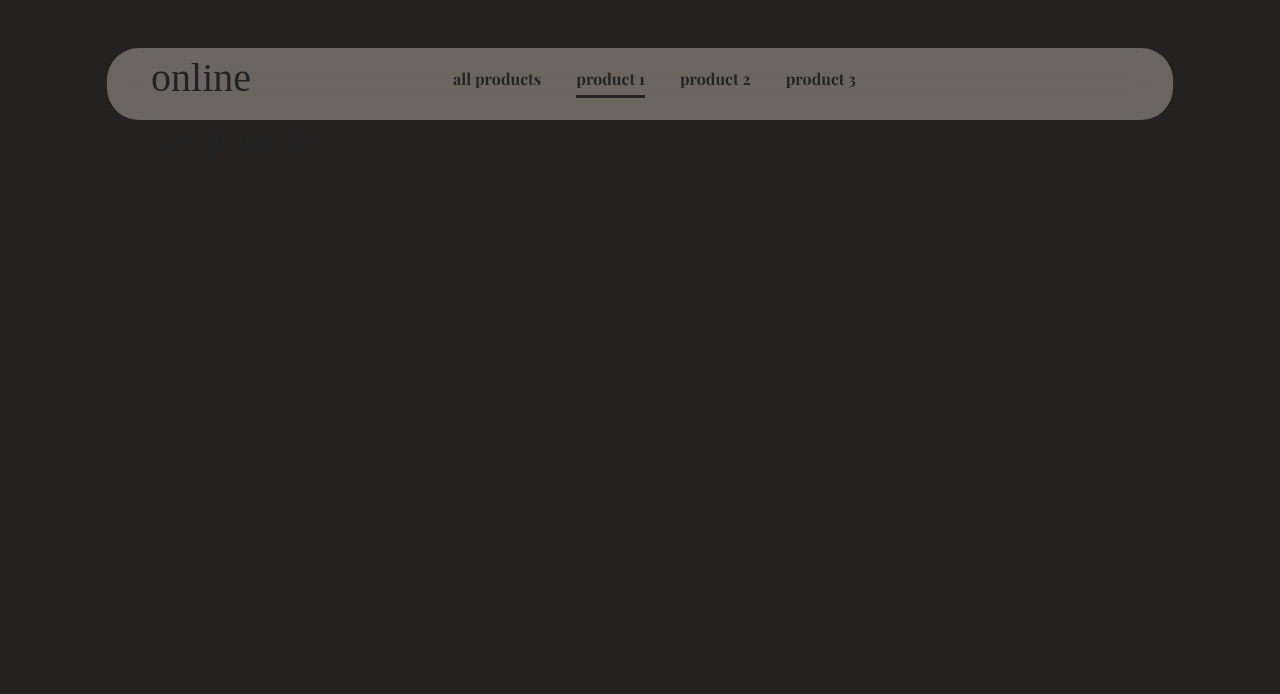
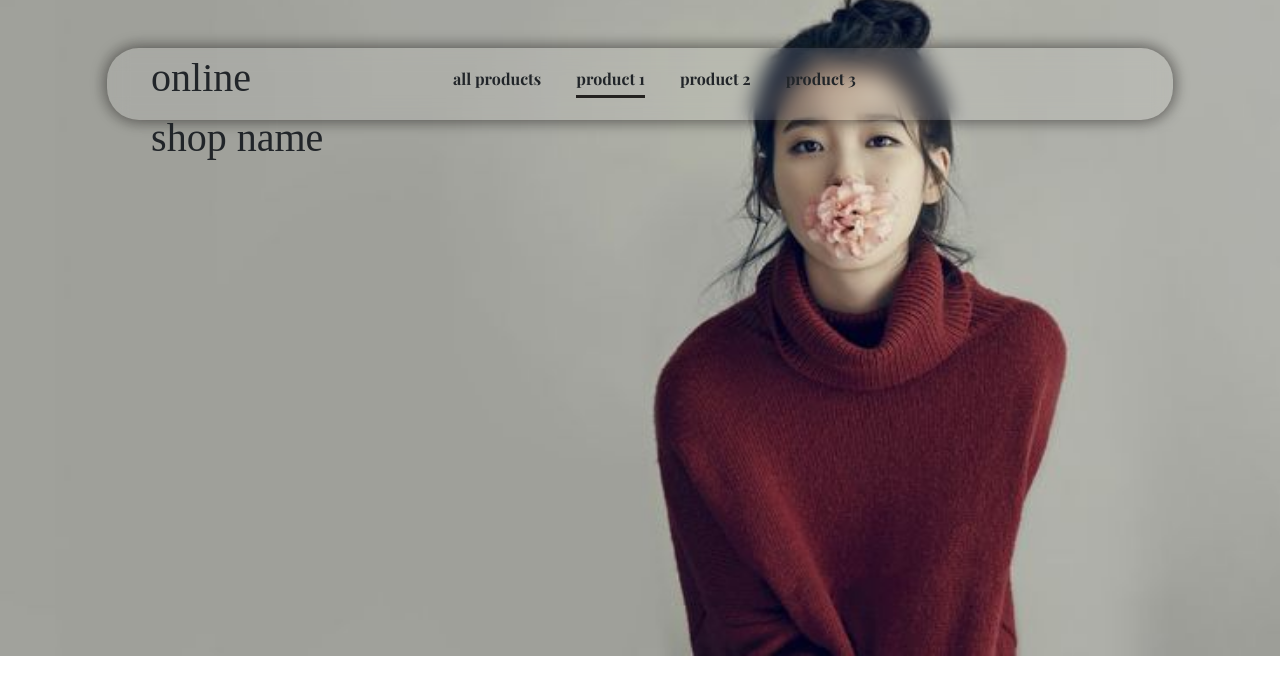
Before and after one commit to amirejokar/shop, a React (Create React App) app: page / in a window 1280 px wide. Shown: the top 694 px of the page. Built offline with nearby package versions, Linux system fonts and the light colour scheme; a web font is replaced by a local one.

Commit message:
fix image

```diff
--- a/src/App.css
+++ b/src/App.css
@@ -18,7 +18,7 @@
 }
 
 body{
-    background-color: var(--dark-brown) ;
+    background-color: var(--dark-brown)var(--dark-brown) ;
 }
 
 li{
--- a/src/Components/Topbar/index.css
+++ b/src/Components/Topbar/index.css
@@ -1,40 +1,42 @@
-img.header-img{
-    display: none;
-    z-index: 1;
-    margin-top: -3rem;
+img.header-img {
+  z-index: -1;
+  margin-top: -4rem;
   background-size: cover;
 }
-div.nabar{
+div.nabar {
+  position: absolute;
+  position: fixed;
   display: flex;
   flex-direction: row;
   align-items: center;
   z-index: 2;
-    background-color: var(--white);
-    backdrop-filter: blur(1rem);
+  background-color: rgba(255, 255, 255, 0.1);
+  backdrop-filter: blur(10px);
   margin-top: 3rem !important;
   border-radius: 2rem;
   height: 4.5rem;
-    opacity: .5;
+  box-shadow: 1px 1px 15px rgba(34, 32, 30, 0.4),
+    -1px -1px 15px rgb(38, 36, 34, 0.4);
 }
-.navbar-center-content{
+.navbar-center-content {
   display: flex;
   flex-direction: row;
 }
 
 .navbar-center-content li {
-    margin: .2rem;
+  margin: 0.2rem;
 }
-.navbar-left{
+.navbar-left {
   font-family: "Italianno", cursive;
   font-size: 2.5rem;
 }
-.navbar-center-content li{
+.navbar-center-content li {
   font-family: "Playfair Display", serif;
   font-weight: bold;
   margin-top: 1rem;
   margin-right: 2rem;
 }
-.active-item{
+.active-item {
   border-bottom: 3px solid var(--dark-brown);
-    padding-bottom: .3rem;
+  padding-bottom: 0.3rem;
 }
--- a/src/Components/Topbar/index.jsx
+++ b/src/Components/Topbar/index.jsx
@@ -1,28 +1,28 @@
 import React from "react";
-import topimage from "./top-mobile.jpg";
+import topimage from "./home.jpg";
 import "./index.css";
 
 export default function Topbar() {
   return (
-    <div>
-      <div>
+    <div className="d-flex justify-content-center ">
+      <div className="nabar col-10 ">
+        <div className="navbar-left col-2 m-auto">online shop name </div>
+        <div className="navbar-center col-8 m-auto ">
+          <ul className="navbar-center-content m-aut">
+            <li>all products</li>
+            <li className="active-item">product 1</li>
+            <li>product 2</li>
+            <li>product 3</li>
+          </ul>
+        </div>
+      </div>
+      <div className="mask col-12">
         <img
           className="header-img col-12"
           src={topimage}
           alt="khoshkel khanom"
         />
       </div>
-      <div className="nabar col-10 m-auto ">
-        <div className="navbar-left col-2 m-auto">online shop name </div>
-        <div className="navbar-center col-8 m-auto ">
-          <ul className="navbar-center-content m-aut">
-            <li >all products</li>
-            <li className="active-item">product 1</li>
-            <li>product 2</li>
-            <li>product 3</li>
-          </ul>
-        </div>
-      </div>
     </div>
   );
 }
```
Also changed, not shown: src/Components/Topbar/home.jpg (added), src/Components/Topbar/top-mobile.jpg (deleted). Lines whose indentation alone changed are shown as unchanged.
